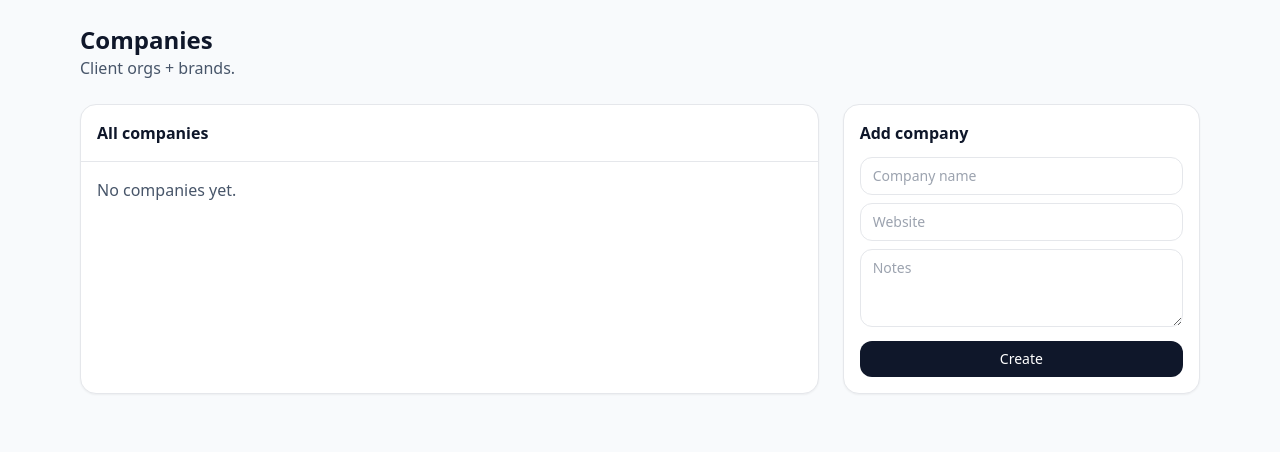
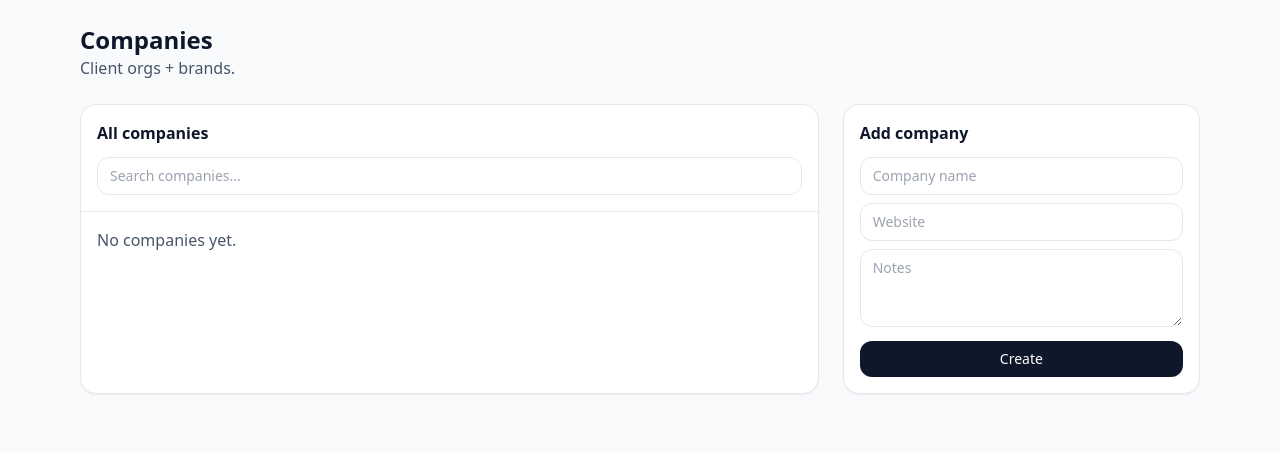
Before and after one commit to tompat1/rynell_freelance_crm, a FastAPI app: page /companies in a window 1280 px wide. Shown: the part 49-501 px from the top of the page. Run offline with FastAPI, Linux system fonts and the light colour scheme; some libraries are stand-ins or nearby versions.

Commit message:
Add company search filter

```diff
--- a/app/main.py
+++ b/app/main.py
@@ -464,9 +464,19 @@
 
 # ---------- Companies ----------
 @app.get("/companies", response_class=HTMLResponse)
-def companies_list(request: Request, session=Depends(session_dep)):
-    companies = session.exec(select(Company).order_by(Company.name)).all()
-    return templates.TemplateResponse("companies.html", {"request": request, "companies": companies})
+def companies_list(request: Request, q: str = "", session=Depends(session_dep)):
+    stmt = select(Company)
+    if q:
+        like = f"%{q}%"
+        stmt = stmt.where(
+            or_(
+                Company.name.like(like),
+                Company.website.like(like),
+                Company.notes.like(like),
+            )
+        )
+    companies = session.exec(stmt.order_by(Company.name)).all()
+    return templates.TemplateResponse("companies.html", {"request": request, "companies": companies, "q": q})
 
 @app.post("/companies")
 def companies_create(
--- a/app/templates/companies.html
+++ b/app/templates/companies.html
@@ -7,7 +7,18 @@
 
   <div class="grid md:grid-cols-3 gap-6 mt-6">
     <div class="md:col-span-2 bg-white border rounded-2xl shadow-sm overflow-hidden">
-      <div class="p-4 border-b font-semibold">All companies</div>
+      <div class="p-4 border-b">
+        <div class="font-semibold">All companies</div>
+        <form method="get" action="/companies" class="mt-3">
+          <input
+            class="border rounded-xl px-3 py-2 text-sm w-full"
+            type="search"
+            name="q"
+            placeholder="Search companies..."
+            value="{{ q or '' }}"
+          />
+        </form>
+      </div>
       <div class="divide-y">
         {% for c in companies %}
           <div class="p-4">
@@ -18,7 +29,9 @@
             {% if c.notes %}<div class="text-sm text-slate-600 mt-2">{{ c.notes }}</div>{% endif %}
           </div>
         {% else %}
-          <div class="p-4 text-slate-600">No companies yet.</div>
+          <div class="p-4 text-slate-600">
+            {% if q %}No companies match "{{ q }}".{% else %}No companies yet.{% endif %}
+          </div>
         {% endfor %}
       </div>
     </div>
```
